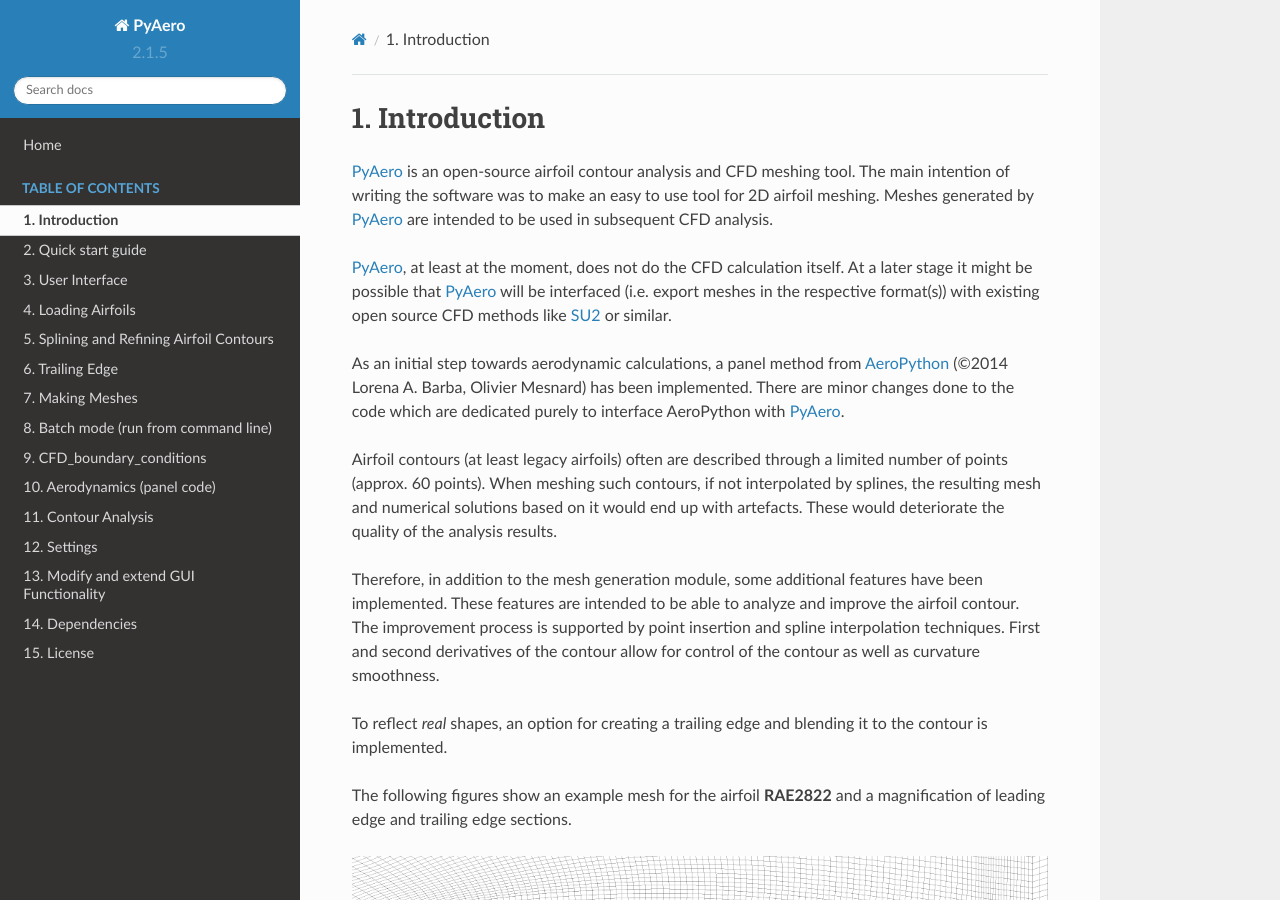
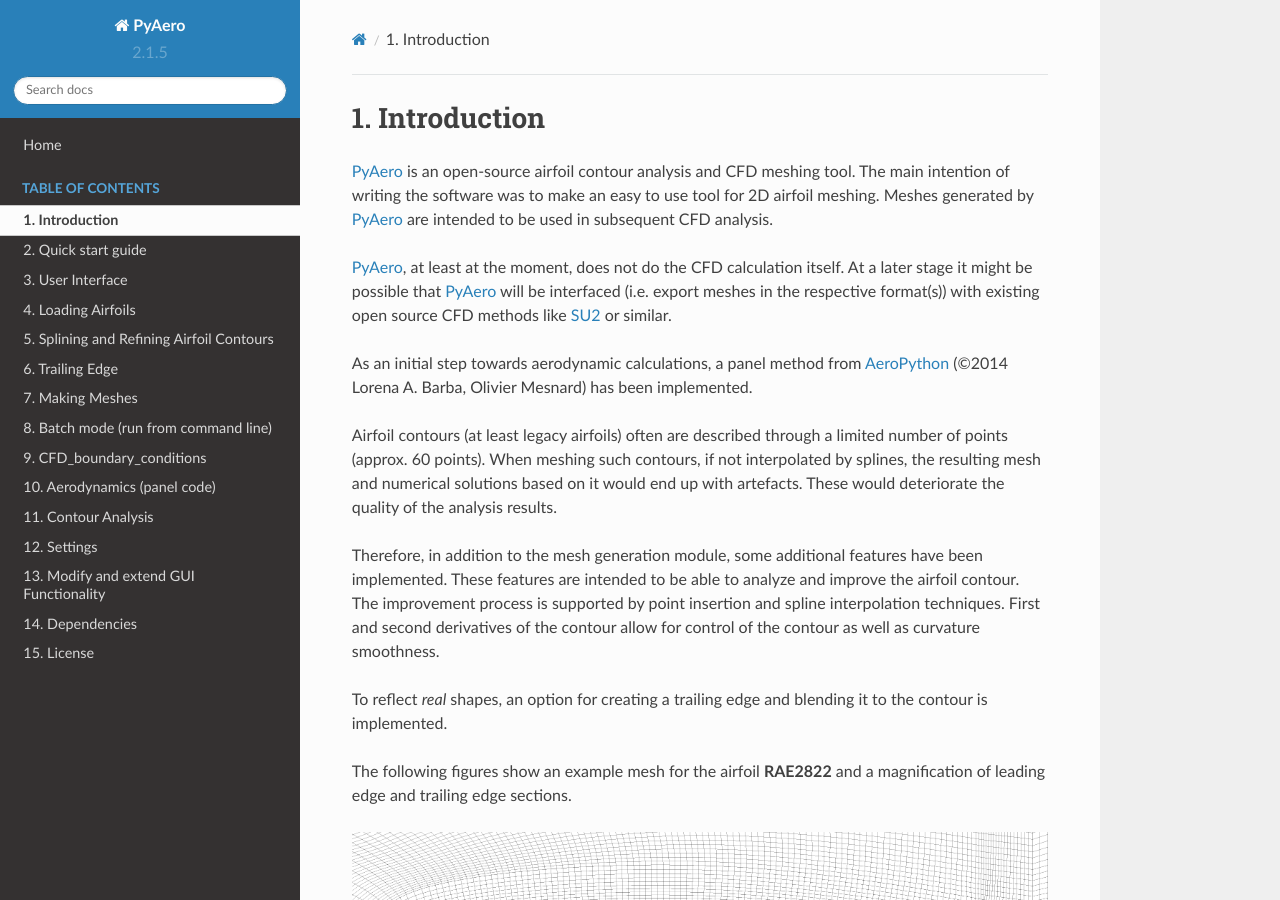
Before and after one commit to chiefenne/PyAero, a Sphinx documentation site: the page built from docs/introduction.rst, in a window 1280 px wide and 900 px high. Built offline with Sphinx 7.4.7 and the Read the Docs theme 2.0.0, drawn with Linux system fonts in a browser that asks for light colours.

Commit message:
update docs

```diff
--- a/docs/aerodynamics_panel.rst
+++ b/docs/aerodynamics_panel.rst
@@ -3,3 +3,7 @@
 
 Aerodynamics (panel code)
 =========================
+
+For fast lift coefficient calculations a panel method has been implemented. The code used here is based on an open source code developed by the `Barba group <https://lorenabarba.com/>`_. The code is hosted on `GitHub <https://github.com/barbagroup/AeroPython>`_ and is based on a vortex-source panel method (code in module 4 https://nbviewer.org/github/barbagroup/AeroPython/blob/master/lessons/11_Lesson11_vortexSourcePanelMethod.ipynb).
+
+:title-reference:`Barba, Lorena A., and Mesnard, Olivier (2019). Aero Python: classical aerodynamics of potential flow using Python. Journal of Open Source Education, 2(15), 45, https://doi.org/10.21105/jose.00045
--- a/docs/introduction.rst
+++ b/docs/introduction.rst
@@ -5,7 +5,7 @@ Introduction
 
 `PyAero <index.html>`_, at least at the moment, does not do the CFD calculation itself. At a later stage it might be possible that `PyAero <index.html>`_ will be interfaced (i.e. export meshes in the respective format(s)) with existing open source CFD methods like `SU2 <http://su2.stanford.edu>`_ or similar.
 
-As an initial step towards aerodynamic calculations, a panel method from `AeroPython <http://nbviewer.ipython.org/github/barbagroup/AeroPython/blob/master/lessons/11_Lesson11_vortexSourcePanelMethod.ipynb>`_ (©2014 Lorena A. Barba, Olivier Mesnard) has been implemented. There are minor changes done to the code which are dedicated purely to interface AeroPython with `PyAero <index.html>`_.
+As an initial step towards aerodynamic calculations, a panel method from `AeroPython <http://nbviewer.ipython.org/github/barbagroup/AeroPython/blob/master/lessons/11_Lesson11_vortexSourcePanelMethod.ipynb>`_ (©2014 Lorena A. Barba, Olivier Mesnard) has been implemented.
 
 Airfoil contours (at least legacy airfoils) often are described through a limited number of points (approx. 60 points). When meshing such contours, if not interpolated by splines, the resulting mesh and numerical solutions based on it would end up with artefacts. These would deteriorate the quality of the analysis results.
 
```
